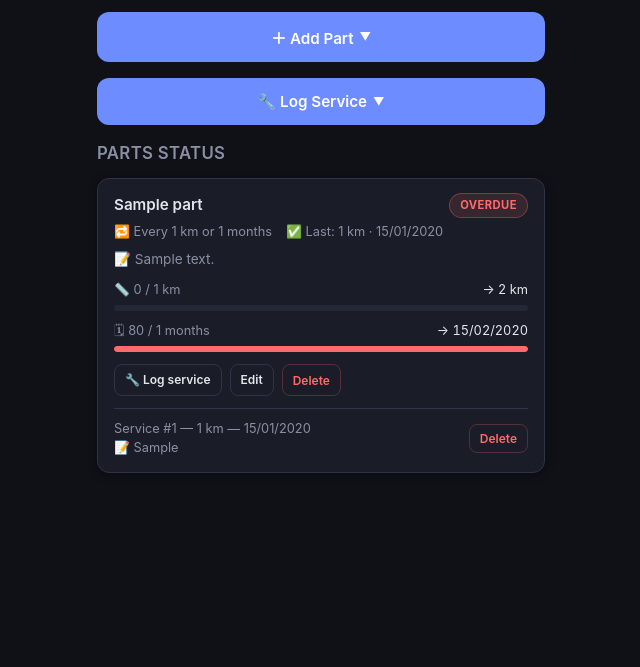
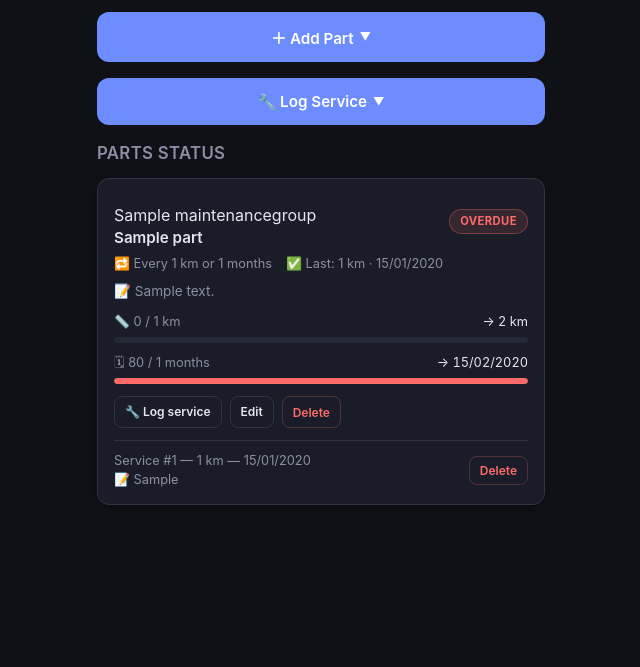
Before and after one commit to LGsus20/odotracker, a Django app: page /maintenance/ in a window 1280 px wide. Shown: the part 213-880 px from the top of the page, without its empty margins (319-959 px from the left). Run offline with Django 5.2, Linux system fonts and the light colour scheme; a user stored in the database is signed in; tables that the repository leaves empty hold one stand-in row (values such as "Sample post"); parts of the project's set-up code (start-up, migrations or seed data) failed here and were passed over.

Commit message:
Added maintenance groups for parts that have differente maintenance frequencies for inspection and replacements

```diff
--- a/tracker/forms.py
+++ b/tracker/forms.py
@@ -2,7 +2,7 @@ from decimal import Decimal
 
 from django import forms
 
-from .models import MaintenanceEntry, Part
+from .models import MaintenanceEntry, MaintenanceGroup, Part
 
 
 class EntryForm(forms.ModelForm):
@@ -42,10 +42,33 @@ class PartForm(forms.ModelForm):
 
     class Meta:
         model = Part
-        fields = ['name', 'note', 'interval_km', 'interval_months']
+        fields = ['group', 'name', 'note', 'interval_km', 'interval_months']
         widgets = {
             'note': forms.Textarea(attrs={'maxlength': 524}),
         }
+
+    group_name = forms.CharField(
+        required=False,
+        label='Shared maintenance group',
+        help_text='Use the same group for related actions such as inspection and replacement.',
+    )
+
+    def __init__(self, *args, **kwargs):
+        super().__init__(*args, **kwargs)
+        if self.instance and self.instance.group:
+            self.fields['group_name'].initial = self.instance.group.name
+
+    def clean(self):
+        cleaned_data = super().clean()
+        group_name = cleaned_data.get('group_name', '').strip()
+        group = cleaned_data.get('group')
+        if group_name:
+            cleaned_data['group'] = MaintenanceGroup.objects.get_or_create(
+                name=group_name
+            )[0]
+        elif group:
+            cleaned_data['group'] = group
+        return cleaned_data
 
 
 class ServiceForm(forms.Form):
--- a/tracker/models.py
+++ b/tracker/models.py
@@ -37,6 +37,17 @@ class MaintenanceEntry(models.Model):
             )
 
 
+class MaintenanceGroup(models.Model):
+    """Shared subject for related maintenance actions."""
+    name = models.CharField(max_length=200, unique=True)
+
+    class Meta:
+        ordering = ['name']
+
+    def __str__(self):
+        return self.name
+
+
 class Part(models.Model):
     """A car part tracked on a recurring maintenance interval.
 
@@ -44,6 +55,13 @@ class Part(models.Model):
     soon as EITHER is reached (e.g. air filter: 15,000 km or 12 months).
     """
     name = models.CharField(max_length=200)
+    group = models.ForeignKey(
+        MaintenanceGroup,
+        null=True,
+        blank=True,
+        on_delete=models.SET_NULL,
+        related_name='parts',
+    )
     note = models.TextField(max_length=524, blank=True, default='')
     interval_km = models.PositiveIntegerField(
         null=True, blank=True, validators=[MinValueValidator(1)]
--- a/tracker/templates/tracker/maintenance.html
+++ b/tracker/templates/tracker/maintenance.html
@@ -39,6 +39,13 @@
             {% for err in part_form.non_field_errors %}<li>{{ err }}</li>{% endfor %}
           </ul>
         {% endif %}
+        <div class="form-group{% if part_form.group_name.errors %} has-error{% endif %}">
+          <label for="part_group_name">Shared maintenance group</label>
+          <input id="part_group_name" name="group_name" type="text" placeholder="e.g. Brake fluid"
+                 value="{{ part_form.group_name.value|default_if_none:"" }}">
+          <small>Use one group for related actions such as Inspection and Replacement.</small>
+          {% for err in part_form.group_name.errors %}<span class="field-error">{{ err }}</span>{% endfor %}
+        </div>
         <div class="form-group{% if part_form.name.errors %} has-error{% endif %}">
           <label for="part_name">Part name</label>
           <input id="part_name" name="name" type="text" placeholder="e.g. Air filter"
@@ -84,6 +91,13 @@
                 {% for err in part_form.non_field_errors %}<li>{{ err }}</li>{% endfor %}
               </ul>
             {% endif %}
+            <div class="form-group{% if part_form.group_name.errors %} has-error{% endif %}">
+              <label for="part_group_name">Shared maintenance group</label>
+              <input id="part_group_name" name="group_name" type="text" placeholder="e.g. Brake fluid"
+                     value="{{ part_form.group_name.value|default_if_none:"" }}">
+              <small>Use one group for related actions such as Inspection and Replacement.</small>
+              {% for err in part_form.group_name.errors %}<span class="field-error">{{ err }}</span>{% endfor %}
+            </div>
             <div class="form-group{% if part_form.name.errors %} has-error{% endif %}">
               <label for="part_name">Part name</label>
               <input id="part_name" name="name" type="text" placeholder="e.g. Air filter"
@@ -179,7 +193,10 @@
     {% for s in statuses %}
       <div class="part-card">
         <div class="part-head">
-          <div class="entry-name">{{ s.part.name }}</div>
+          <div>
+            {% if s.part.group %}<div class="dim">{{ s.part.group.name }}</div>{% endif %}
+            <div class="entry-name">{{ s.part.name }}</div>
+          </div>
           <span class="badge badge-{{ s.state }}">{{ s.label }}</span>
         </div>
         <div class="entry-meta">
--- a/tracker/views.py
+++ b/tracker/views.py
@@ -16,7 +16,7 @@ from django.shortcuts import render, redirect, get_object_or_404
 from django.views.decorators.http import require_POST
 
 from .forms import EntryForm, PartForm, ServiceForm
-from .models import MaintenanceEntry, Part, ServiceRecord
+from .models import MaintenanceEntry, MaintenanceGroup, Part, ServiceRecord
 from .services import build_part_statuses
 
 # Maximum accepted size for an uploaded backup file (10 MB).
@@ -27,6 +27,7 @@ IMPORT_MAX_BYTES = 10 * 1024 * 1024
 # means a crafted (or stale) backup can never change credentials, create
 # superusers, or alter permission tables.
 IMPORT_MODELS = {
+    'tracker.maintenancegroup': MaintenanceGroup,
     'tracker.part': Part,
     'tracker.maintenanceentry': MaintenanceEntry,
     'tracker.servicerecord': ServiceRecord,
@@ -268,6 +269,8 @@ def _import_defaults(label, fields):
     if label == 'tracker.part':
         return {
             'name': fields.get('name', ''),
+            'group_id': fields.get('group'),
+            'note': fields.get('note', ''),
             'interval_km': fields.get('interval_km'),
             'interval_months': fields.get('interval_months'),
         }
```
Also changed, not shown: tracker/admin.py (+7 -2 lines), tracker/tests.py (+25 -1 lines), tracker/migrations/0005_maintenancegroup_part_group.py (added).
